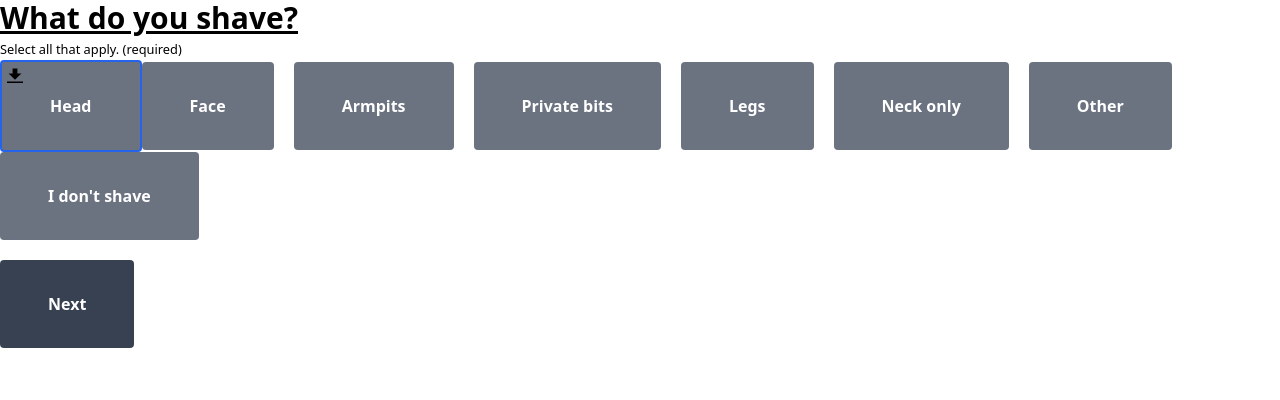
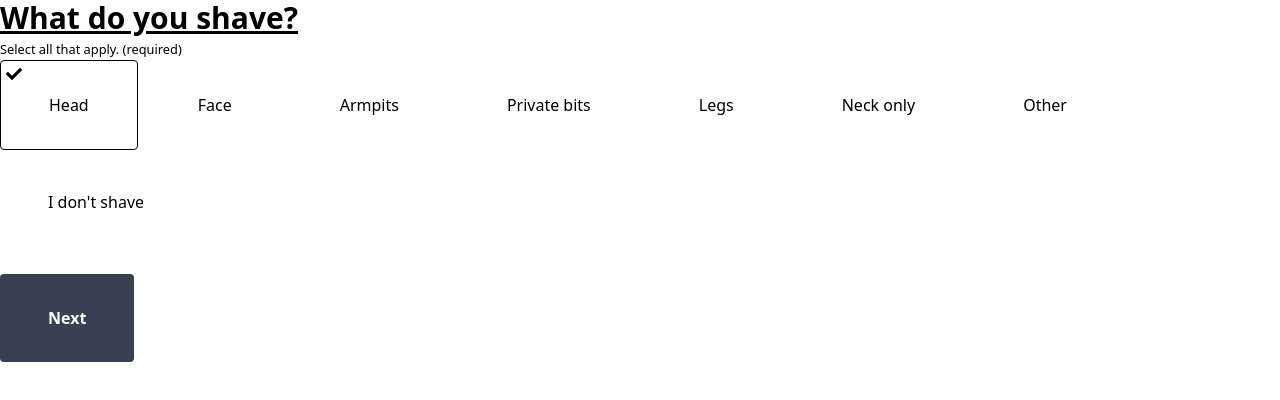
Before and after one commit to jewishmoses/dollarshaveclub, a React (Create React App) app: page / in a window 1280 px wide. Both pictures are taken after a click on the button "Head". Shown: the top 400 px of the page. Built offline with nearby package versions, Linux system fonts and the light colour scheme.

Commit message:
components: added checkbox

```diff
--- /dev/null
+++ b/src/components/Checkbox/index.js
@@ -0,0 +1,14 @@
+import { FaCheck as CheckIcon } from 'react-icons/fa';
+
+const Checkbox = (props) => {
+
+    return (
+        <button {...props} className={props.checked ? 'checkbox py-8 px-12 bg-white mr-3 rounded font-light border border-solid border-black mb-2' : 'checkbox py-8 px-12 bg-white mr-3 rounded font-light mb-2'}>
+            {props.name}
+            {props.checked ? <CheckIcon className='checkbox-icon' /> : ''}
+        </button>
+    )
+
+}
+
+export default Checkbox;
--- a/src/steps/Four/index.js
+++ b/src/steps/Four/index.js
@@ -1,7 +1,7 @@
 import './index.css';
 import { useContext, useEffect, useState } from 'react';
 import AppContext from '../../contexts/app';
-
+import Checkbox from '../../components/Checkbox';
 
 const Step = () => {
 
@@ -15,9 +15,8 @@ const Step = () => {
         // TODO: take care of "I don't shave" edge case
         setStepFourOptions(
             stepFourOptions.map((check) =>
-                // Here you accept a id argument to the function and replace it with hard coded 🤪 2, to make it dynamic.
                 check.name === name
-                ? { ...check, checked: !check.checked } : { ...check }
+                    ? { ...check, checked: !check.checked } : { ...check }
             )
         );
 
@@ -46,33 +45,29 @@ const Step = () => {
     }, [stepFourOptions])
 
     return (
-        <>
+        <div className='min-h-screen'>
             <h1 className="text-3xl font-bold underline">
                 Are you worried about any of the following issues?
             </h1>
             <small>Select all that apply. (required)</small>
             <div className="">
 
-                {stepFourOptions.map((check, index) => (
-                    <button key={index} onClick={handleCheck} name={check.name} type="button" className={check.checked ? 'checkbox bg-gray-500 hover:bg-gray-700 text-white font-bold py-8 px-12 rounded border-solid border-2 border-blue-600' : 'checkbox bg-gray-500 hover:bg-gray-700 text-white font-bold py-8 px-12 rounded mr-5'}>
-                        {check.name}
-                        {check.checked ?
+                <div className="mb-5">
 
-                            <div className='checkbox-icon'>
-                                <svg className="w-4 h-4 mr-2" xmlns="http://www.w3.org/2000/svg" viewBox="0 0 20 20"><path d="M13 8V2H7v6H2l8 8 8-8h-5zM0 18h20v2H0v-2z" /></svg>
-                            </div>
-                            :
-                            ''
-                        }
-                    </button>
-                ))}
+                    {stepFourOptions.map((option, index) => (
+
+                        <Checkbox key={index} onClick={handleCheck} name={option.name} type="button" checked={option.checked} />
+
+                    ))}
+
+                </div>
 
             </div>
 
             <button onClick={() => setStep(4)} type="button" className='disabled:bg-gray-500 bg-gray-700 text-white font-bold py-8 px-12 rounded mr-5' disabled={disabled}>
                 Next
             </button>
-        </>
+        </div>
     );
 
 };
--- a/src/steps/One/index.js
+++ b/src/steps/One/index.js
@@ -1,4 +1,5 @@
 import { useContext, useEffect, useState } from "react";
+import Checkbox from "../../components/Checkbox";
 import AppContext from "../../contexts/app";
 
 const Step = () => {
@@ -13,7 +14,6 @@ const Step = () => {
         // TODO: take care of "I don't shave" edge case
         setStepOneOptions(
             stepOneOptions.map((option) =>
-                // Here you accept a id argument to the function and replace it with hard coded 🤪 2, to make it dynamic.
                 option.name === name
                     ? { ...option, checked: !option.checked } : { ...option }
             )
@@ -44,7 +44,7 @@ const Step = () => {
     }, [stepOneOptions])
 
     return (
-        <>
+        <div className="min-h-screen">
             <h1 className="text-3xl font-bold underline">
                 What do you shave?
             </h1>
@@ -52,17 +52,9 @@ const Step = () => {
             <div className="mb-5">
 
                 {stepOneOptions.map((option, index) => (
-                    <button key={index} onClick={handleCheck} name={option.name} type="button" className={option.checked ? 'checkbox bg-gray-500 hover:bg-gray-700 text-white font-bold py-8 px-12 rounded border-solid border-2 border-blue-600' : 'checkbox bg-gray-500 hover:bg-gray-700 text-white font-bold py-8 px-12 rounded mr-5'}>
-                        {option.name}
-                        {option.checked ?
 
-                            <div className='checkbox-icon'>
-                                <svg className="w-4 h-4 mr-2" xmlns="http://www.w3.org/2000/svg" viewBox="0 0 20 20"><path d="M13 8V2H7v6H2l8 8 8-8h-5zM0 18h20v2H0v-2z" /></svg>
-                            </div>
-                            :
-                            ''
-                        }
-                    </button>
+                    <Checkbox key={index} onClick={handleCheck} name={option.name} type="button" checked={option.checked} />
+
                 ))}
 
             </div>
@@ -71,7 +63,7 @@ const Step = () => {
                 Next
             </button>
 
-        </>
+        </div>
     )
 }
 
--- a/src/steps/Three/index.js
+++ b/src/steps/Three/index.js
@@ -1,6 +1,7 @@
 import './index.css';
 import { useContext, useEffect, useState } from 'react';
 import AppContext from '../../contexts/app';
+import Checkbox from '../../components/Checkbox';
 
 const Step = () => {
 
@@ -14,9 +15,8 @@ const Step = () => {
         // TODO: take care of "I don't shave" edge case
         setStepThreeOptions(
             stepThreeOptions.map((option) =>
-                // Here you accept a id argument to the function and replace it with hard coded 🤪 2, to make it dynamic.
                 option.name === name
-                ? { ...option, checked: !option.checked } : { ...option }
+                    ? { ...option, checked: !option.checked } : { ...option }
             )
         );
 
@@ -46,25 +46,17 @@ const Step = () => {
     }, [stepThreeOptions])
 
     return (
-        <>
+        <div className='m-h-screen'>
             <h1 className="text-3xl font-bold underline">
                 Any problems when you shave?
             </h1>
             <small>Select all that apply. (required)</small>
-            <div className="">
+            <div className="mb-5">
 
                 {stepThreeOptions.map((option, index) => (
-                    <button key={index} onClick={handleCheck} name={option.name} type="button" className={option.checked ? 'checkbox bg-gray-500 hover:bg-gray-700 text-white font-bold py-8 px-12 rounded border-solid border-2 border-blue-600' : 'checkbox bg-gray-500 hover:bg-gray-700 text-white font-bold py-8 px-12 rounded mr-5'}>
-                        {option.name}
-                        {option.checked ?
 
-                            <div className='checkbox-icon'>
-                                <svg className="w-4 h-4 mr-2" xmlns="http://www.w3.org/2000/svg" viewBox="0 0 20 20"><path d="M13 8V2H7v6H2l8 8 8-8h-5zM0 18h20v2H0v-2z" /></svg>
-                            </div>
-                            :
-                            ''
-                        }
-                    </button>
+                    <Checkbox key={index} onClick={handleCheck} name={option.name} type="button" checked={option.checked} />
+
                 ))}
 
             </div>
@@ -72,7 +64,7 @@ const Step = () => {
             <button onClick={() => setStep(4)} type="button" className='disabled:bg-gray-500 bg-gray-700 text-white font-bold py-8 px-12 rounded mr-5' disabled={disabled}>
                 Next
             </button>
-        </>
+        </div>
     );
 
 };
--- a/src/steps/Two/index.js
+++ b/src/steps/Two/index.js
@@ -1,7 +1,7 @@
 import './index.css';
 import { useContext, useState, useEffect } from 'react';
 import AppContext from '../../contexts/app';
-
+import Checkbox from '../../components/Checkbox';
 
 const Step = () => {
 
@@ -16,7 +16,6 @@ const Step = () => {
 
         setStepTwoOptions(
             stepTwoOptions.map((check) =>
-                // Here you accept a id argument to the function and replace it with hard coded 🤪 2, to make it dynamic.
                 check.name === name
                 ? { ...check, checked: !check.checked } : { ...check }
             )
@@ -46,26 +45,20 @@ const Step = () => {
 
     }, [stepTwoOptions])
 
+
+
     return (
-        <>
+        <div className='min-h-screen'>
             <h1 className="text-3xl font-bold underline">
                 How often do you shave?
             </h1>
             <small>Select one. (required)</small>
             <div className="mb-5">
 
-                {stepTwoOptions.map((check, index) => (
-                    <button key={index} onClick={handleCheck} name={check.name} type="button" className={check.checked ? 'checkbox bg-gray-500 hover:bg-gray-700 text-white font-bold py-8 px-12 rounded border-solid border-2 border-blue-600' : 'checkbox bg-gray-500 hover:bg-gray-700 text-white font-bold py-8 px-12 rounded mr-5'}>
-                        {check.name}
-                        {check.checked ?
+                {stepTwoOptions.map((option, index) => (
 
-                            <div className='checkbox-icon'>
-                                <svg className="w-4 h-4 mr-2" xmlns="http://www.w3.org/2000/svg" viewBox="0 0 20 20"><path d="M13 8V2H7v6H2l8 8 8-8h-5zM0 18h20v2H0v-2z" /></svg>
-                            </div>
-                            :
-                            ''
-                        }
-                    </button>
+                    <Checkbox key={index} onClick={handleCheck} name={option.name} type="button" checked={option.checked} />
+
                 ))}
 
             </div>
@@ -73,7 +66,7 @@ const Step = () => {
             <button onClick={() => setStep(3)} type="button" className='disabled:bg-gray-500 bg-gray-700 text-white font-bold py-8 px-12 rounded mr-5' disabled={disabled}>
                 Next
             </button>
-        </>
+        </div>
     );
 
 };
```
